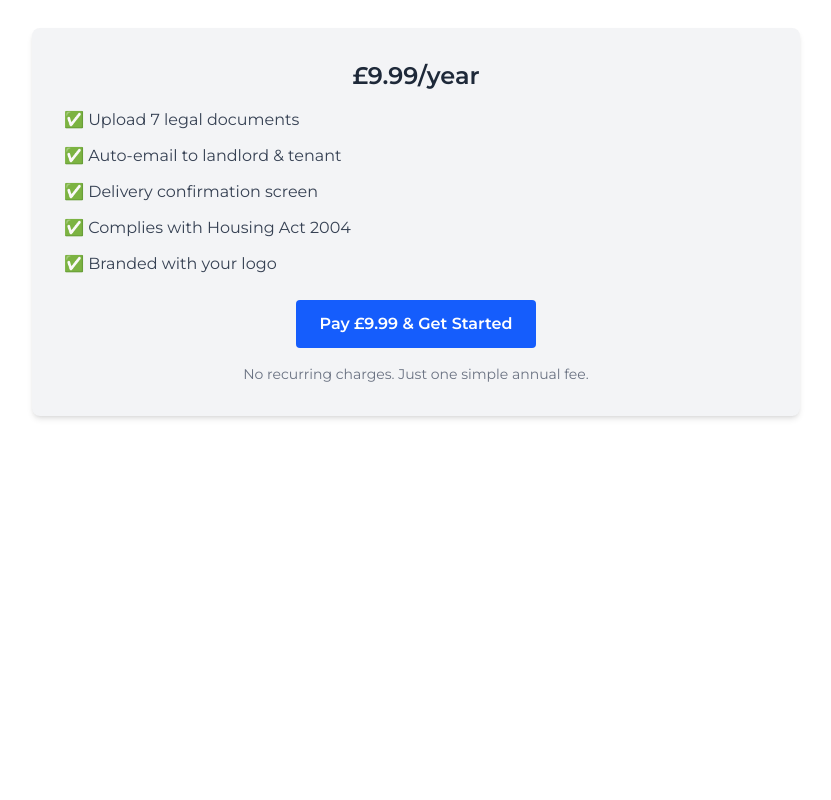
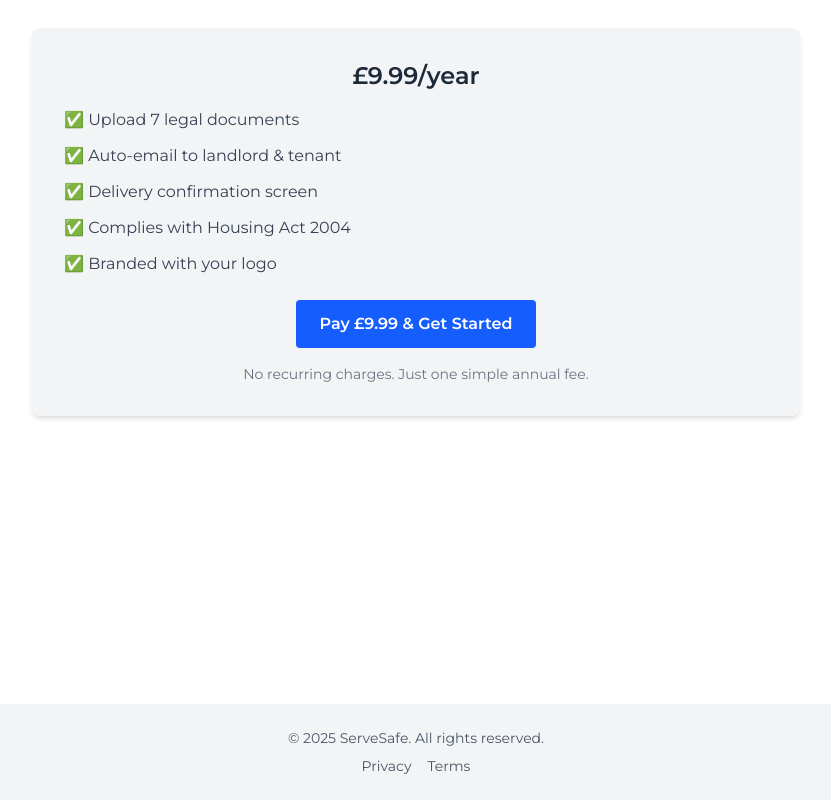
Before and after one commit to RobertMcCarthy1999/serve-safe, a Next.js app: page /pricing in a window 1280 px wide. Shown: the part 216-1016 px from the top of the page, without its empty margins (224-1055 px from the left). Before the commit the page ends 872 px from the top, so only its background shows below. Built offline with nearby package versions, Linux system fonts and the light colour scheme.

Commit message:
Fix Footer.js casing for Vercel (case-sensitive)

```diff
--- a/src/app/contact/page.js
+++ b/src/app/contact/page.js
@@ -1,6 +1,7 @@
 'use client';
 import NavBar from '../components/NavBar';
-import Footer from '../components/footer'
+import Footer from '../components/Footer';
+
 export default function ContactPage() {
   return (
     <>
--- a/src/app/faq/page.js
+++ b/src/app/faq/page.js
@@ -1,6 +1,7 @@
 'use client';
 import NavBar from '../components/NavBar';
-import Footer from '../components/footer'
+import Footer from '../components/Footer';
+
 export default function FAQPage() {
   return (
     <>
@@ -57,6 +58,7 @@
           </div>
         </div>
       </main>
+      <Footer />
     </>
   );
 }
--- a/src/app/page.js
+++ b/src/app/page.js
@@ -1,5 +1,6 @@
 import NavBar from './components/NavBar';
 import Footer from './components/Footer';
+
 
 
 export default function HomePage() {
--- a/src/app/pricing/page.js
+++ b/src/app/pricing/page.js
@@ -1,6 +1,7 @@
 'use client';
 import NavBar from '../components/NavBar';
-import Footer from '../components/footer'
+import Footer from '../components/Footer';
+
 export default function PricingPage() {
   return (
     <>
@@ -34,7 +35,7 @@
           </div>
         </div>
       </main>
-
+      <Footer />
     </>
   );
 }
--- a/src/app/send/page.js
+++ b/src/app/send/page.js
@@ -1,6 +1,6 @@
 'use client';
 import NavBar from '../components/NavBar';
-import Footer from '../components/footer'
+import Footer from '../components/Footer';
 import { useState } from 'react';
 
 const requiredDocs = [
@@ -233,6 +233,8 @@
         </form>
       )}
        </div>
+       <Footer />
   </>
+
   );
 }
--- a/src/app/upload/page.js
+++ b/src/app/upload/page.js
@@ -1,5 +1,6 @@
 'use client';
-import NavBar from './components/NavBar';
+import NavBar from '../components/NavBar';
+import Footer from '../components/Footer';
 
 
 import { useState } from 'react';
```
